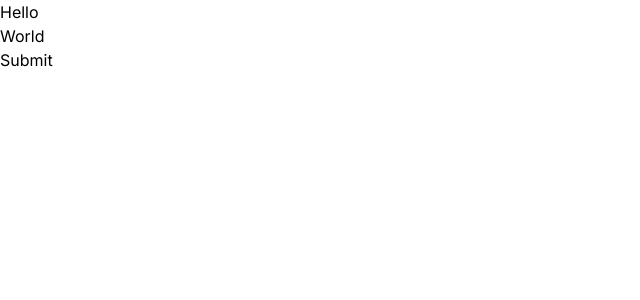
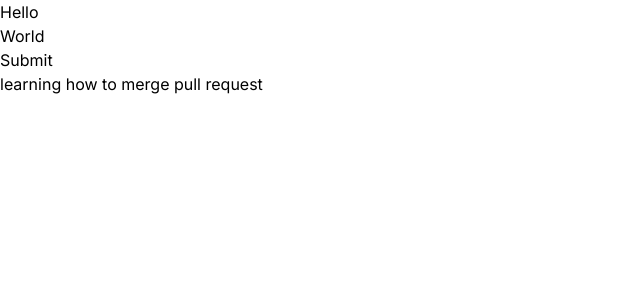
Before and after one commit to Hemanthdevss/course-selling-app, a Next.js app: page / in a window 1280 px wide. Shown: the top 300 px of the page, without its empty margins (0-640 px from the left). Built offline with nearby package versions, Linux system fonts and the light colour scheme.

Commit message:
added h1 tag in route page

```diff
--- a/src/app/page.tsx
+++ b/src/app/page.tsx
@@ -5,6 +5,7 @@ export default function Home() {
       <h1> Hello </h1>
       <p> World </p>
       <button> Submit </button>
+      <h1> learning how to merge pull request </h1>
     </div>
   );
 }
```
